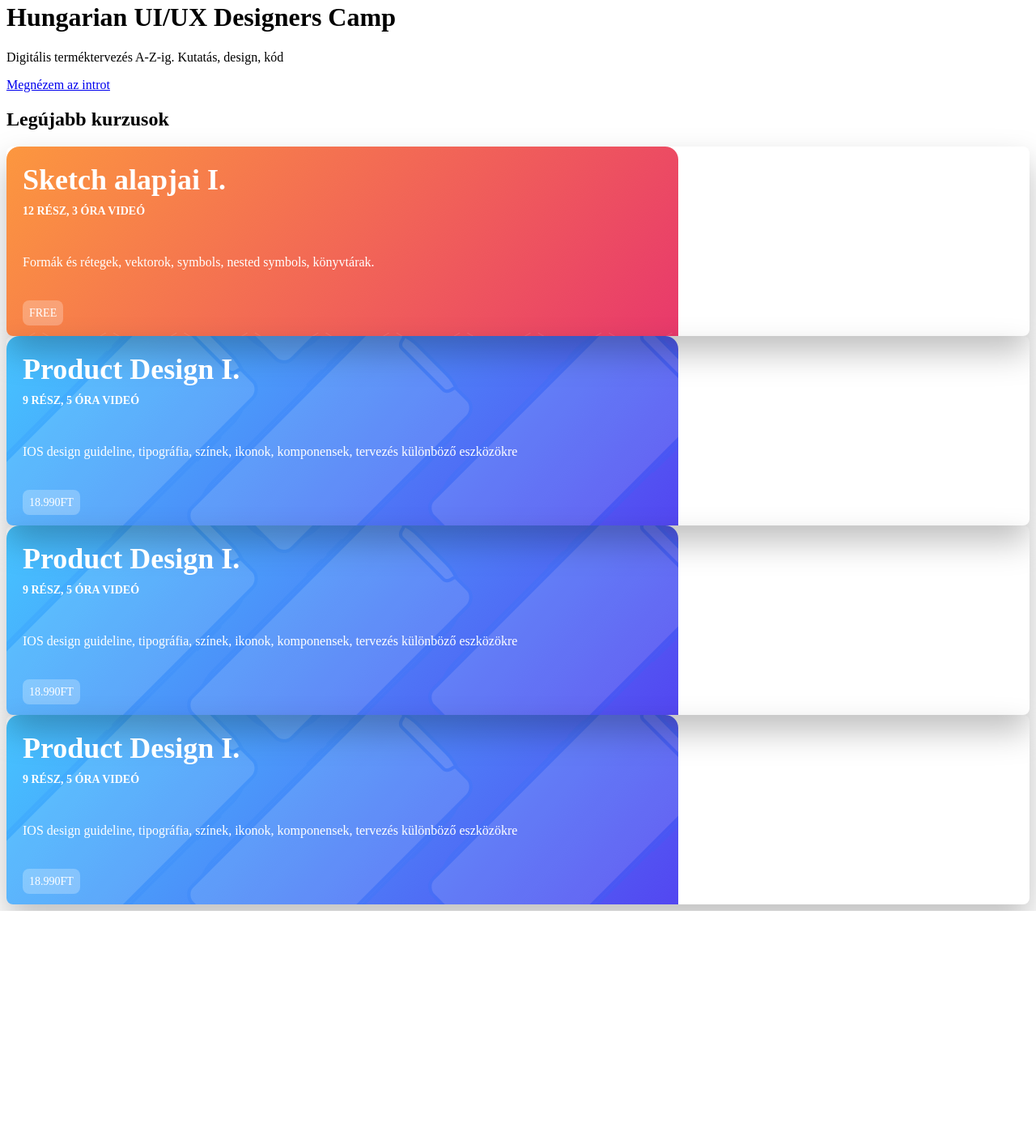
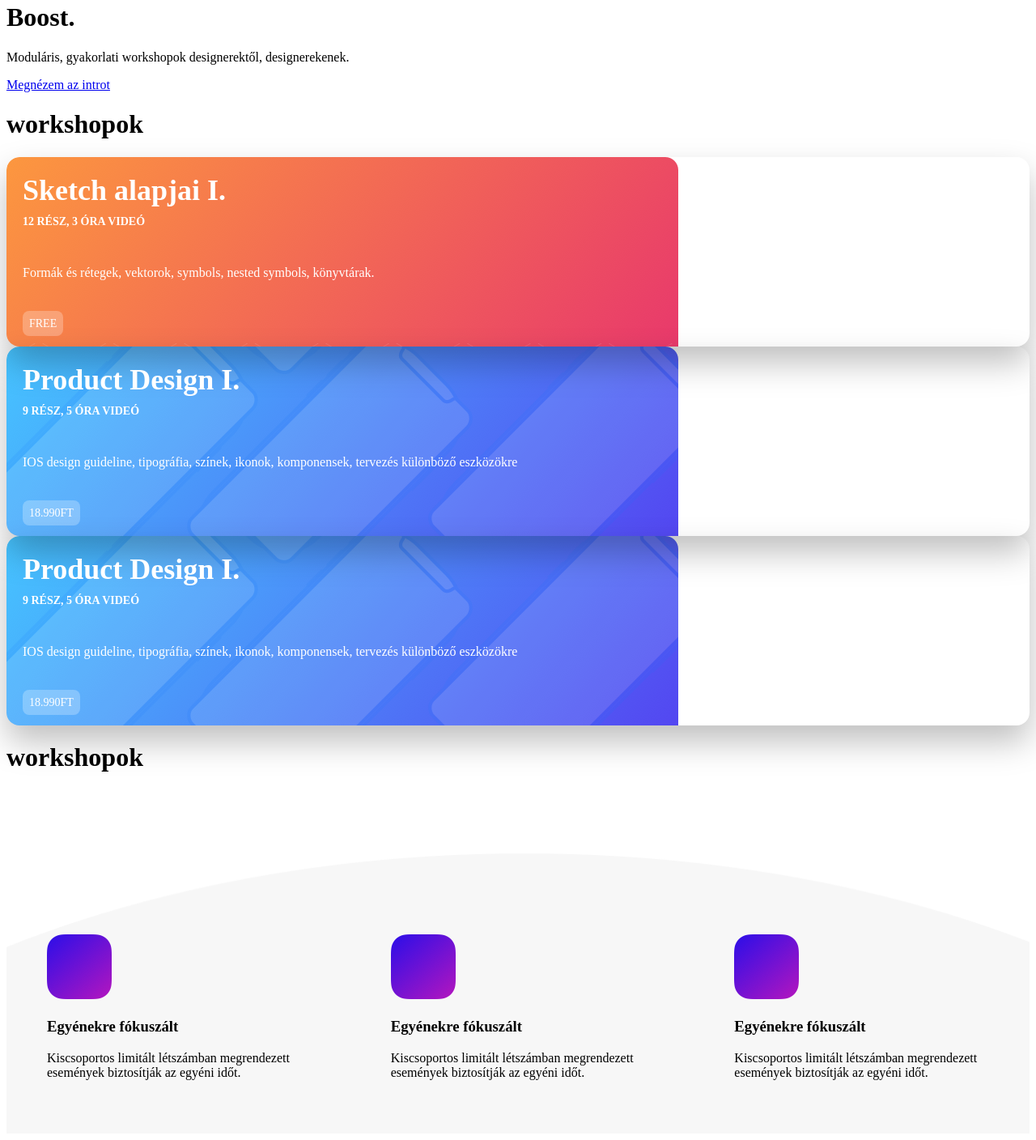
Before and after one commit to ngaal/my-app, a Gatsby site: page / in a window 1280 px wide. Shown: the part 214-1622 px from the top of the page at 81% size. Before the commit the page ends 1339 px from the top, so only its background shows below. Built offline with nearby package versions, Linux system fonts and the light colour scheme; Gatsby itself is replaced by a stand-in of ours.

Commit message:
Section-props-styled-components

```diff
--- a/package.json
+++ b/package.json
@@ -7,7 +7,8 @@
     "gatsby": "^1.9.277",
     "gatsby-link": "^1.6.46",
     "gatsby-plugin-react-helmet": "^2.0.11",
-    "react-helmet": "^5.2.0"
+    "react-helmet": "^5.2.0",
+    "styled-components": "^3.3.3"
   },
   "keywords": [
     "gatsby"
--- a/src/components/Header.css
+++ b/src/components/Header.css
@@ -44,8 +44,7 @@
 .Header button:hover{
     background: white;
     color: rgb(226, 74, 99);
-    transform: translateY(3px);
-
+    transform: translateY(-3px);
 }
 
 @media (max-width: 640px) {
--- a/src/components/card.css
+++ b/src/components/card.css
@@ -3,7 +3,7 @@
     height: auto;
     position: relative;
     overflow: hidden;
-    border-radius: 8px;
+    border-radius: 16px;
     box-shadow: 0 20px 40px rgba(0,0,0, 0.25);
     display: grid;
     grid-template-rows: 1fr 1fr 1fr;
--- a/src/components/card.js
+++ b/src/components/card.js
@@ -8,7 +8,10 @@
         <p className="Description">{props.description}</p>
         <p className="Price"><span>{props.price}</span></p>
         <img src={props.image}></img>
+
     </div>
+
+
 )
 
 export default Card
--- a/src/layouts/index.css
+++ b/src/layouts/index.css
@@ -20,14 +20,14 @@
 .HeroGroup {
   margin: 0 auto;
   max-width: 500px;
-  padding: 150px 50px;
+  padding: 200px 50px;
   text-align: center;
 }
 
 .Hero h1{
   margin: 0;
-  padding: 50px 0px 0px 0px;
-  font-size: 60px;
+  padding: 30px 0px 0px 0px;
+  font-size: 80px;
   color: white;
   line-height: 1.2;
   opacity: 0;
@@ -40,13 +40,14 @@
 }
 
 .Hero p{
-  color: rgba(255, 255, 255, 0.8);
-  font-size: 30px;
-  padding: 25px 0px 25px 0px;
+  color: rgba(255, 255, 255, 1);
+  font-size: 24px;
+  padding: 0px 0px 25px 0px;
   line-height: 1.2;
   animation: HeroAnimation 3s forwards 0.2s cubic-bezier(0.2, 0.8, 0.2, 1);
   opacity: 0;
 }
+
 
 .Hero a{
   color: rgb(255, 255, 255);
@@ -217,7 +218,7 @@
   margin: 50px 100px 100px;
   display: grid;
   grid-template-columns: repeat(2, 1fr);
-  grid-gap: 60px;
+  grid-gap: 50px;
   justify-content: center;
 }
 
@@ -225,11 +226,12 @@
   justify-content: center;
 }
 
-.Cards h2{
-  margin: 40px 0 0 0;
-  font-size: 42px;
+.Cards h1{
+  margin: 50px 100px ;
+  font-size: 64px;
+  padding: 0px 0px 0px 0px;
   display: grid;
-  justify-content: center;
+  justify-content: left;
   background: linear-gradient(104.74deg, #050A27 0%,#4A548C 100%);
   -webkit-background-clip: text;
   background-clip: text;
--- a/src/pages/index.js
+++ b/src/pages/index.js
@@ -1,6 +1,7 @@
 import React from 'react'
 import Link from 'gatsby-link'
 import Card from '../components/Card';
+import Section from '../components/Section'
 
 const IndexPage = () => (
 
@@ -21,33 +22,27 @@
       </ul>
     </div>
       <div className="HeroGroup">
-        <h1>Hungarian UI/UX Designers Camp</h1>
-        <p>Digitális terméktervezés A-Z-ig. Kutatás, design, kód</p>
+        <h1>Boost.</h1>
+        <p>Moduláris, gyakorlati workshopok designerektől, designerekenek.</p>
         <Link to="/page-2/">Megnézem az introt</Link>
     </div>
   </div>
   <div className="Cards">
-    <h2> Legújabb kurzusok </h2>
+    <h1> workshopok </h1>
     <div className="CardGroup">
       <Card
         title="Sketch alapjai I."
         caption="12 Rész, 3 óra videó"
         description="Formák és rétegek, vektorok, symbols, nested symbols, könyvtárak."
         price="Free"
-        image={require('../images/card.png')} />
+        image={require('../images/card.png')}/>
       <Card
         title="Product Design I."
         caption="9 Rész, 5 óra videó"
         description="IOS design guideline, tipográfia, színek, ikonok, komponensek, tervezés különböző eszközökre"
         price="18.990Ft"
         image={require('../images/card-1.png')} />
-      <Card
-        title="Product Design I."
-        caption="9 Rész, 5 óra videó"
-        description="IOS design guideline, tipográfia, színek, ikonok, komponensek, tervezés különböző eszközökre"
-        price="18.990Ft"
-        image={require('../images/card-1.png')} />
-      <Card
+       <Card
         title="Product Design I."
         caption="9 Rész, 5 óra videó"
         description="IOS design guideline, tipográfia, színek, ikonok, komponensek, tervezés különböző eszközökre"
@@ -55,6 +50,23 @@
         image={require('../images/card-1.png')} />
     </div>
   </div>
+  <div>
+  <h1> workshopok </h1>
+  </div>
+  <Section
+    image={require('../images/wallpaper-grey.png')}
+    icon={require('../images/icon-1.png')}
+    title="Designertől Designereknek"
+    text="Kizárólag olyan designerek faciitálnak, akik kiemelkedő eredményeket értek el az adott területen."
+
+    icon={require('../images/icon-2.png')}
+    title="Moduláris"
+    text="Workshopjaink tematikusak, így egy adott témára fókuszálva intenzív és mély tudás átadható."
+
+    icon={require('../images/icon-3.png')}
+    title="Egyénekre fókuszált"
+    text="Kiscsoportos limitált létszámban megrendezett események biztosítják az egyéni időt."
+  />
 </div>
 )
 
```
Also changed, not shown: src/images/icon-1.png (added), src/images/icon-2.png (added), src/images/icon-3.png (added), src/images/wallpaper-grey.png (added), 1 other file.
